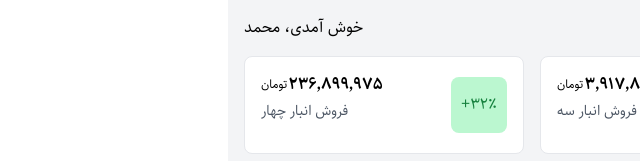
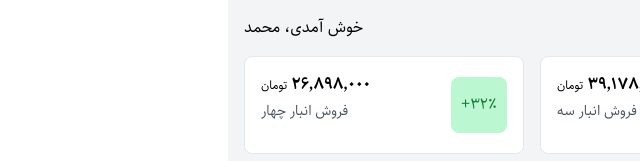
Before and after one commit to swkarimi/dashboard, a Next.js app: page / in a window 1280 px wide. Shown: the top 161 px of the page, without its empty margins (640-1280 px from the left). Built offline with nearby package versions, Linux system fonts and the light colour scheme.

Commit message:
fix style

```diff
--- a/components/cards/Card.tsx
+++ b/components/cards/Card.tsx
@@ -36,8 +36,7 @@ export const Card: FC<CardProps> = ({ amount, title, percentage }) => {
       <div className="flex flex-col gap-1 items-end pb-4">
         <FormatCurrency
           amount={amount}
-          className="flex items-center gap-[1px]"
-          classNameNumber="font-bold"
+          classNameNumber="font-bold me-1"
           classNameUnit="text-xs"
         />
         <p className="text-gray-600 text-sm">{title}</p>
--- a/components/cards/Cards.tsx
+++ b/components/cards/Cards.tsx
@@ -6,10 +6,10 @@ import { Card } from "./Card"
 export const Cards: FC = () => {
   return (
     <div className="grid md:grid-cols-2 lg:grid-cols-4 gap-4 p-4">
-      <Card amount={54914655} title="فروش انبار یک" percentage={18}/>
-      <Card amount={23545698} title="فروش انبار دو" percentage={0}/>
-      <Card amount={3917824} title="فروش انبار سه" percentage={-15}/>
-      <Card amount={236899975} title="فروش انبار چهار" percentage={+32}/>
+      <Card amount={54914600} title="فروش انبار یک" percentage={18}/>
+      <Card amount={23545000} title="فروش انبار دو" percentage={0}/>
+      <Card amount={39178900} title="فروش انبار سه" percentage={-15}/>
+      <Card amount={26898000} title="فروش انبار چهار" percentage={+32}/>
     </div>
   )
 }
```
